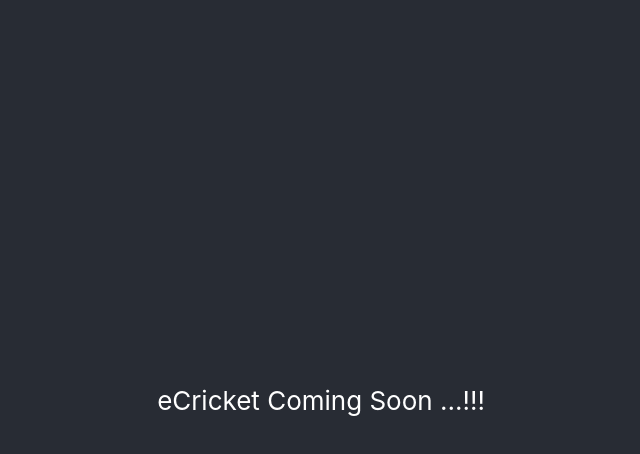
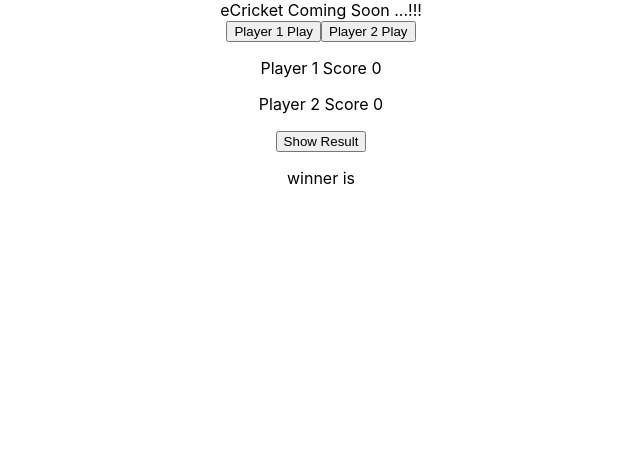
Before and after one commit to saaheel/ecricket, a React (Create React App) app: page / in a window 1280 px wide. Shown: the top 454 px of the page, without its empty margins (319-959 px from the left). Built offline with nearby package versions, Linux system fonts and the light colour scheme.

Commit message:
Added basic class component for playing

```diff
--- a/src/App.js
+++ b/src/App.js
@@ -1,12 +1,11 @@
 import React from 'react';
 import './App.css';
+import HomePage from './HomePage';
 
 function App() {
   return (
     <div className="App">
-      <header className="App-header">
-        eCricket Coming Soon ...!!!
-      </header>
+      <HomePage />
     </div>
   );
 }
--- /dev/null
+++ b/src/Header.js
@@ -0,0 +1,11 @@
+import React from 'react';
+
+const Header = () => {
+    return(
+        <header>
+        eCricket Coming Soon ...!!!
+      </header>
+    );
+}
+
+export default Header;
--- /dev/null
+++ b/src/HomePage.js
@@ -0,0 +1,16 @@
+import React from 'react';
+import Header from './Header';
+import PlayButton from './components/PlayButton';
+
+const HomePage = () => {
+
+    return(
+        <>
+        <Header />
+        <PlayButton />
+
+        </>
+    );
+}
+
+export default HomePage;
--- /dev/null
+++ b/src/components/PlayButton.js
@@ -0,0 +1,64 @@
+import React, { Component } from 'react';
+
+
+
+class PlayButton extends Component{
+
+    constructor(props){
+        super(props);
+        this.playEachBall = this.playEachBall.bind(this);
+        this.showWinner = this.showWinner.bind(this);
+        this.state={
+            'player1':0,
+            'player2':0,
+            'winner':''
+        }
+    }
+
+    generateRandomRuns(){
+
+        return Math.floor(Math.random() * 10);
+    }
+    playEachBall(player){
+
+        const newRun = this.generateRandomRuns();
+
+        if(player === 1){
+            this.setState({
+                player1:this.state.player1+newRun,
+            });
+        }
+
+        if(player === 2){
+            this.setState({
+                player2:this.state.player2+newRun,
+            });
+        }
+
+    }
+
+    showWinner(){
+        if(this.state.player1 > this.state.player2){
+            this.setState({winner:'player 1'})
+        }
+
+        if(this.state.player1 < this.state.player2){
+            this.setState({winner:'player 2'})
+        }
+    }
+
+    render(){
+        return(
+            <>
+            <button onClick={() => this.playEachBall(1)}>Player 1 Play</button>
+            <button onClick={() => this.playEachBall(2)}>Player 2 Play</button>
+            <p>Player 1 Score {this.state.player1}</p>
+            <p>Player 2 Score {this.state.player2}</p>
+            <p><button onClick={this.showWinner}>Show Result</button></p>
+            <p>winner is {this.state.winner}</p>
+            </>
+        );
+    }
+}
+
+export default PlayButton;
```
